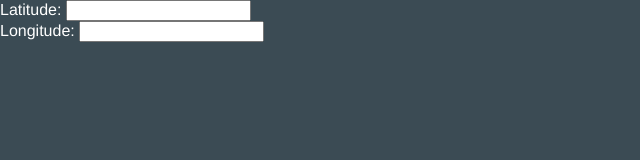
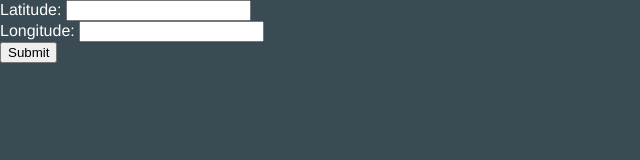
Before and after one commit to JacomusP/JpeterkDemoApp, a website: page public/index.html in a window 1280 px wide. Shown: the whole page, without its empty margins (0-640 px from the left). Drawn offline with Linux system fonts and the light colour scheme.

Commit message:
Added submit button
Added submit button

```diff
--- a/public/index.html
+++ b/public/index.html
@@ -13,6 +13,7 @@
     <form action="http://localhost:8081/process_get" method="GET">
       Latitude: <input type="text" name="latitude" /><br />
       Longitude: <input type="text" name="longitude" /><br />
+      <input type="submit" text="submit" />
     </form>
   </body>
 
```
